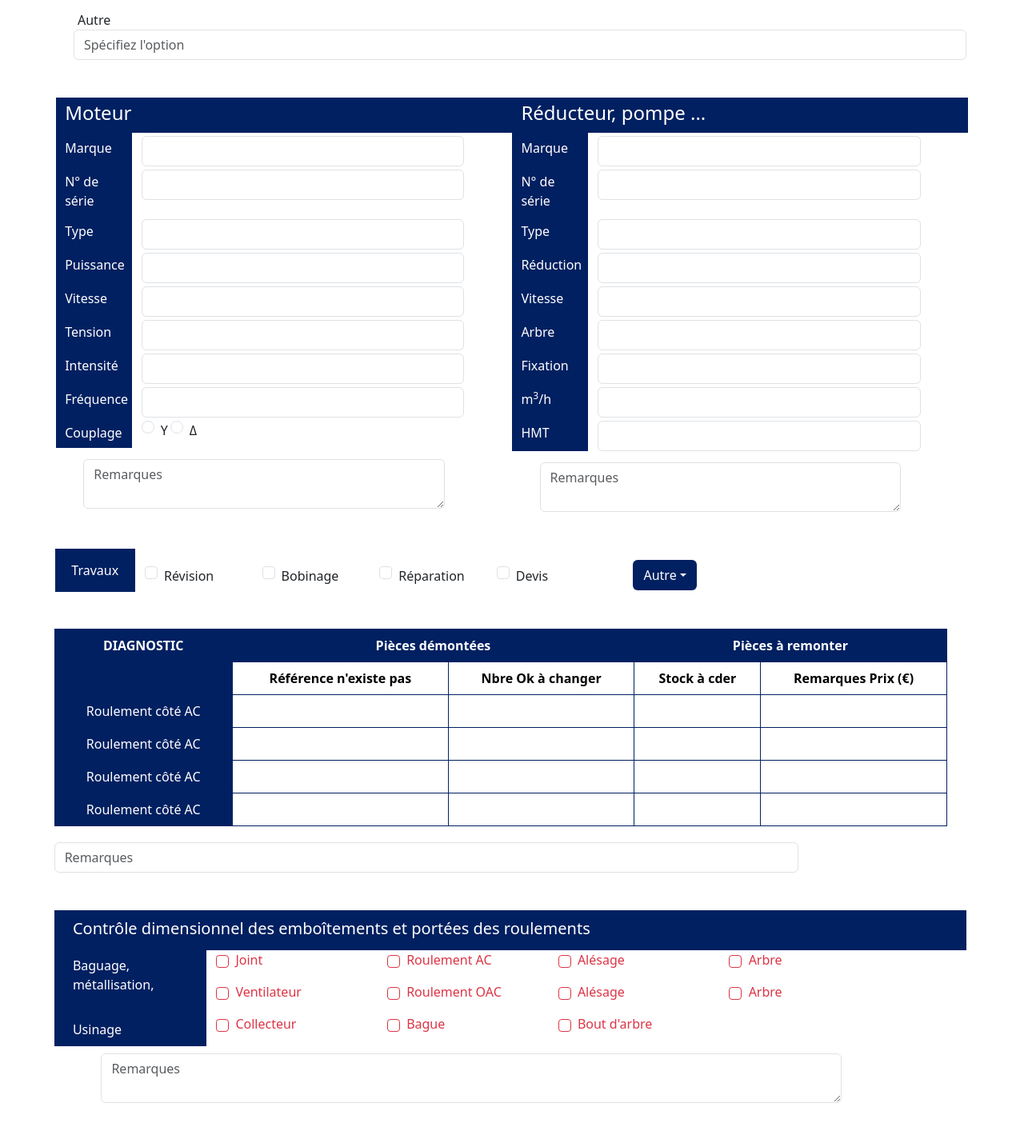
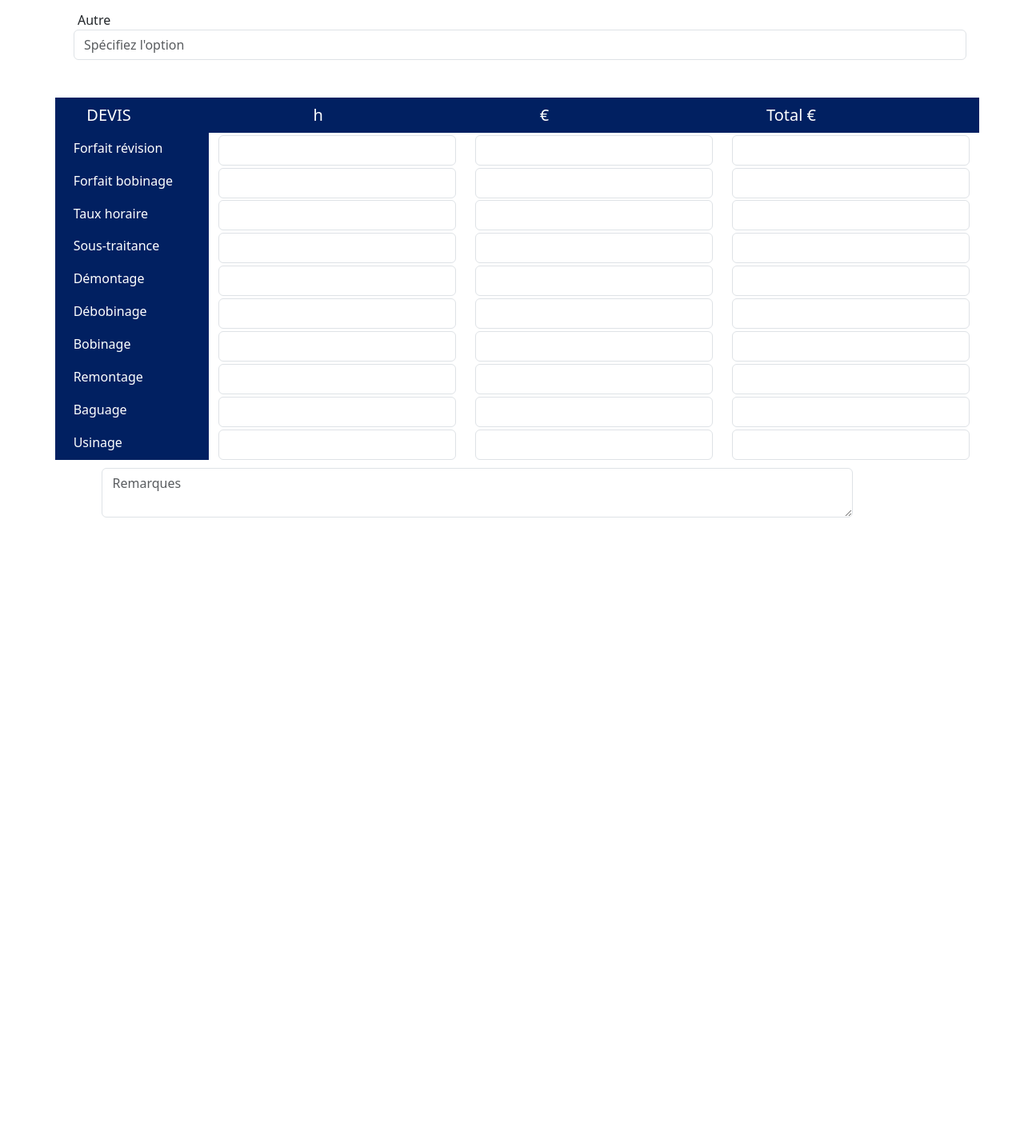
Before and after one commit to Mohamed-elg/PRI, an Angular app in the folder web/: page /mechanical-sheet in a window 1280 px wide. Shown: the part 512-1936 px from the top of the page at 80% size. After the commit the page ends 1185 px from the top, so only its background shows below. Built offline with nearby package versions, Linux system fonts and the light colour scheme.

Commit message:
new branch

```diff
--- a/web/src/app/mechanical-sheet/mechanical-sheet.component.html
+++ b/web/src/app/mechanical-sheet/mechanical-sheet.component.html
@@ -8,22 +8,5 @@
    <other-equipement></other-equipement>
 </div>
 <div class="row">
-    <div class="col moto-char-col">
-        <motor-characteristics></motor-characteristics>
-    </div>
-    <div class="col equip-char-col">
-        <equipment-characteristics></equipment-characteristics>
-    </div>
-</div>
-<div class="row">
-    <tasks></tasks>
-</div>
-<div class="row">
-   <diagnostic></diagnostic>
-</div>
-<div class="row">
-    <dimensional-inspection></dimensional-inspection>
-</div>
-<div class="row">
     <quotation></quotation>
 </div>
```
